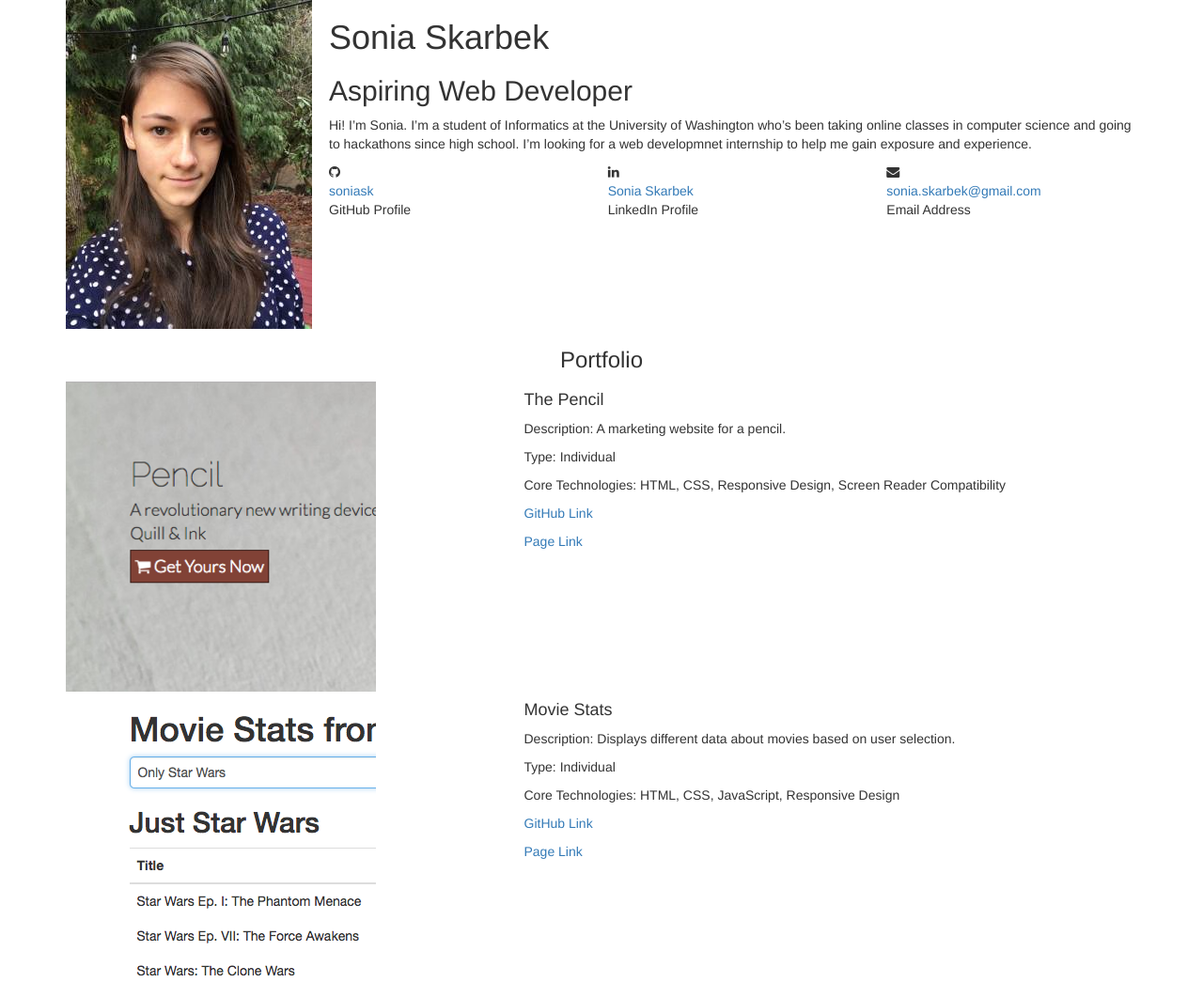
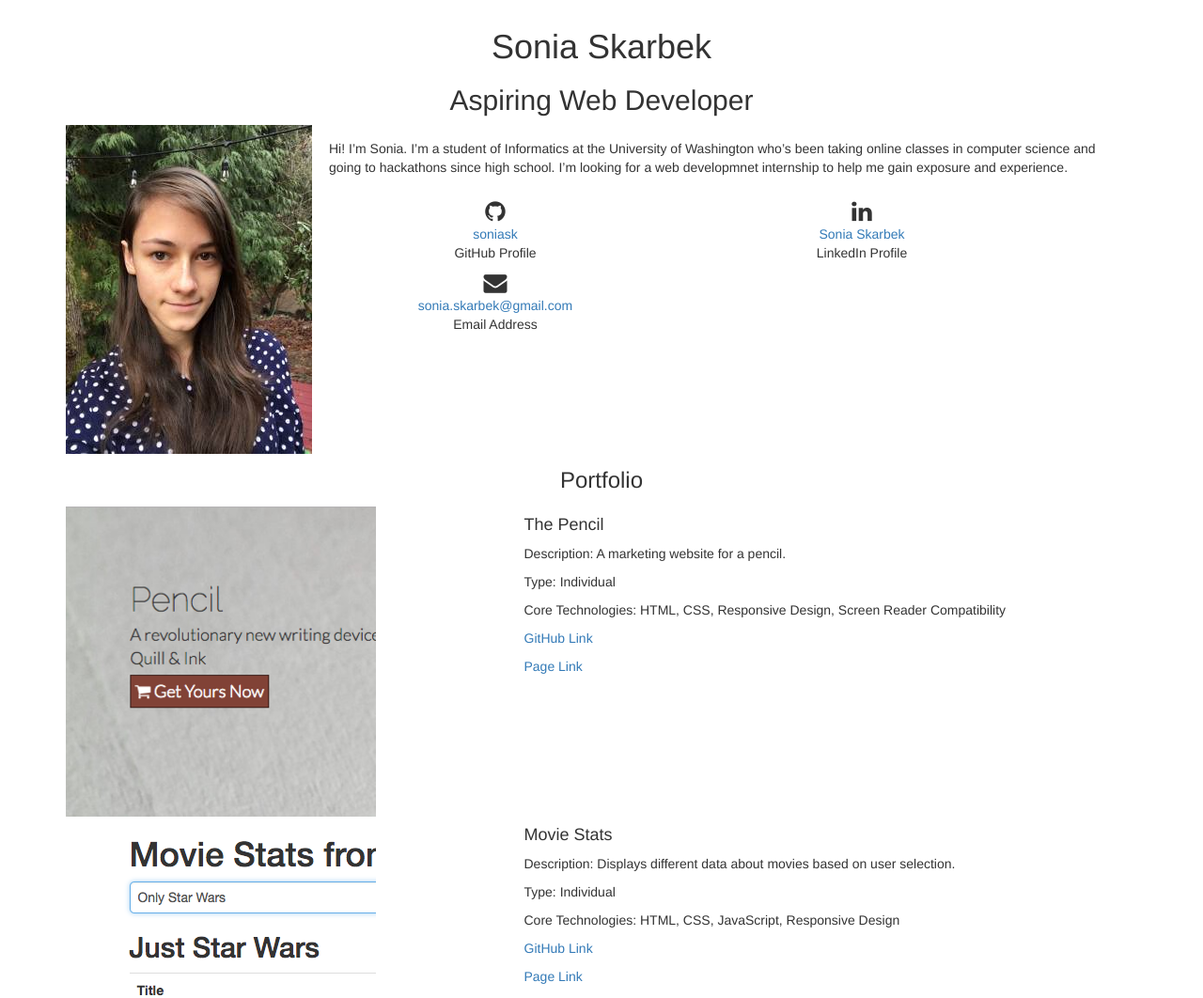
Before and after one commit to soniask/soniask.github.io, a plain HTML site: page index.html in a window 1280 px wide. Shown: the top 1062 px of the page at 94% size. Drawn offline with nearby package versions, Linux system fonts and the light colour scheme.

Commit message:
Spacing and layout

```diff
--- a/css/style.css
+++ b/css/style.css
@@ -1,13 +1,38 @@
+header, h3 {
+    padding: 15px;
+    margin: auto;
+}
+
+h1 {
+    margin-top: 0px;
+}
+
+.description {
+    padding-top: 15px;
+    padding-bottom: 15px;
+}
+
+#about-me i {
+    font-size: 2.5rem;
+}
+
+#contact-me i {
+    font-size: 4rem;
+}
+
+#contact-me .container{
+    padding-top: 40px;
+    padding-bottom: 50px;
+}
+
 @media (min-width: 768px) {
-    #about-me {
-        text-align: left;
-    }
 
-    #about-me img {
+    .about-img {
         float: left;
     }
 
-    .about {
-        padding-left: 280px;
+    .description {
+            padding-left: 280px;
+            padding-right: 15px;
     }
 }
--- a/index.html
+++ b/index.html
@@ -12,59 +12,57 @@
     <link rel="stylesheet" href="css/style.css">
 </head>
 <body>
+    <header>
+
+    </header>
     <main>
         <section id="about-me" class="container text-center">
-            <div>
-                <img src="images/profile_photo.jpg" alt="Sonia Skarbek Portfolio profile picture">
-            </div>
-            <div class="about">
             <h1>
                 Sonia Skarbek
             </h1>
             <h2>
                 Aspiring Web Developer
             </h2>
-
-                <p>
+            <div class="about-img">
+                <img src="images/profile_photo.jpg" alt="Sonia Skarbek Portfolio profile picture">
+            </div>
+            <p class="description text-left">
                 Hi! I’m Sonia. I’m a student of Informatics at the University
                 of Washington who’s been taking online classes in computer
                 science and going to hackathons since high school. I’m looking
                 for a web developmnet internship to help me gain exposure and experience.
             </p>
             <div class="row">
-                    <div class="col-sm-4">
-                        <div class="item-box clearfix">
+
+                <div class="col-md-4">
                     <i class="fa fa-github" aria-hidden="true"></i>
                     <div>
                         <a href="https://github.com/soniask">soniask</a>
                         <p>GitHub Profile</p>
                     </div>
                 </div>
-                    </div>
-                    <div class="col-sm-4">
-                        <div>
+
+                <div class="col-md-4">
                     <i class="fa fa-linkedin" aria-hidden="true"></i>
                     <div>
                         <a href="https://www.linkedin.com/in/sonia-skarbek-121080a6">Sonia Skarbek</a>
                         <p>LinkedIn Profile</p>
                     </div>
                 </div>
-                    </div>
-                    <div class="col-sm-4">
-                        <div>
+
+                <div class="col-md-4">
                     <i class="fa fa-envelope" aria-hidden="true"></i>
                     <div>
                         <a href="mailto:sonia.skarbek@gmail.com">sonia.skarbek@gmail.com</a>
                         <p>Email Address</p>
                     </div>
                 </div>
+
             </div>
-                </div>
-            </div>
-
         </section>
-        <section id="portfolio" class="container">
+        <section id="portfolio">
             <h3 class="text-center">Portfolio</h3>
+            <div class="container">
                 <div class="row">
                     <div class="col-sm-6 col-md-5">
                         <img src="images/pencil_screenshot.png" alt="Pencil page preview">
@@ -206,12 +204,14 @@
                         </p>
                     </div>
                 </div>
+            </div>
         </section>
-        <section id="contact-me" class="container text-center">
+        <section id="contact-me" class="text-center">
             <h3>Contact Me</h3>
+            <div class="container">
                 <div class="row">
                     <div class="col-sm-4">
-                    <div class="item-box clearfix">
+                        <div class="item-box">
                             <i class="fa fa-github" aria-hidden="true"></i>
                             <div>
                                 <a href="https://github.com/soniask">soniask</a>
@@ -220,7 +220,7 @@
                         </div>
                     </div>
                     <div class="col-sm-4">
-                    <div>
+                        <div class="item-box">
                             <i class="fa fa-envelope" aria-hidden="true"></i>
                             <div>
                                 <a href="mailto:sonia.skarbek@gmail.com">sonia.skarbek@gmail.com</a>
@@ -229,7 +229,7 @@
                         </div>
                     </div>
                     <div class="col-sm-4">
-                    <div>
+                        <div class="item-box">
                             <i class="fa fa-linkedin" aria-hidden="true"></i>
                             <div>
                                 <a href="https://www.linkedin.com/in/sonia-skarbek-121080a6">Sonia Skarbek</a>
@@ -238,6 +238,7 @@
                         </div>
                     </div>
                 </div>
+            </div>
         </section>
     </main>
 </body>
```
Lines whose indentation alone changed are shown as unchanged.
